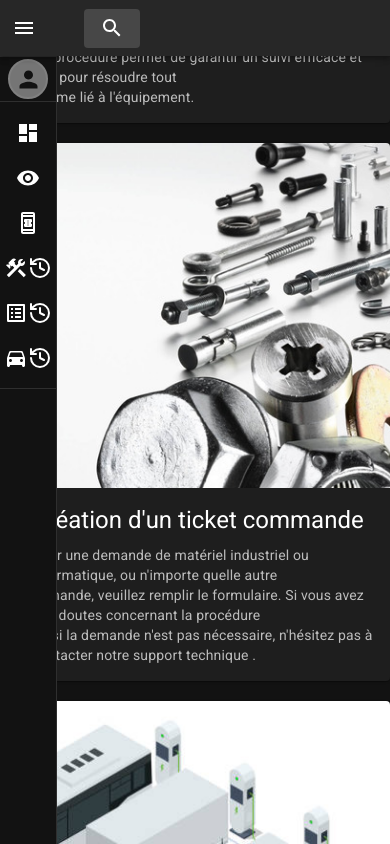
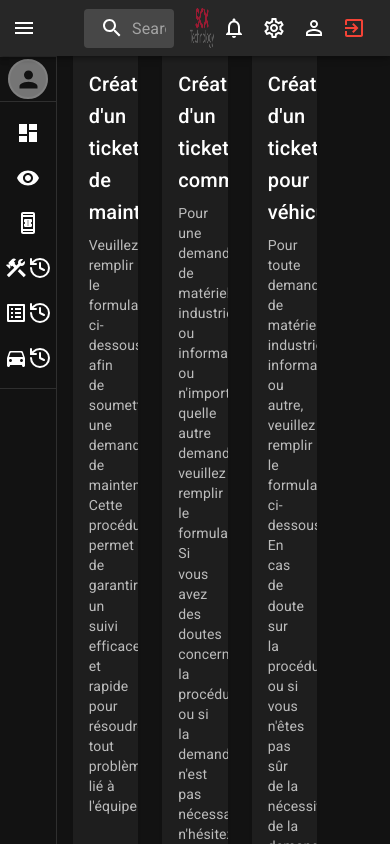
Before and after one commit to fakhirbadr/Maintenance-4.0, a React (Vite) app: page / in a window 390 px wide. Built offline with nearby package versions, Linux system fonts and the light colour scheme.

Commit message:
Update server / size component / emplacement logo

```diff
--- a/src/components/TopBar.jsx
+++ b/src/components/TopBar.jsx
@@ -114,13 +114,14 @@ export default function TopBar({ open, handleDrawerOpen, setMode }) {
             inputProps={{ "aria-label": "search" }}
           />
         </Search>
-        <div className="ml-[670px]">
+        {/* Ajouter un espace flexible de chaque côté de l'image */}
+        <Box flexGrow={8} display="flex" justifyContent="center">
           <img
             src={myImage}
             alt="Your description"
             style={{ height: "40px", width: "98px" }}
           />
-        </div>
+        </Box>
         <Box flexGrow={1} />
         <Stack direction={"row"}>
           {theme.palette.mode === "light" ? (
--- a/src/pages/besoin/listeBesoin.jsx
+++ b/src/pages/besoin/listeBesoin.jsx
@@ -105,7 +105,7 @@ const ListeBesoin = () => {
   const handleUpdateFourniture = async () => {
     try {
       await axios.patch(
-        `https://maintenance-4-0-backend-9.onrender.com/api/v1/fournitureRoutes/${selectedFourniture._id}`,
+        `https://backend-v1-e3bx.onrender.com/api/v1/fournitureRoutes/${selectedFourniture._id}`,
         {
           name: updatedName,
           categorie: updatedCategorie,
--- a/src/pages/demande_ticket/Ticket.jsx
+++ b/src/pages/demande_ticket/Ticket.jsx
@@ -11,6 +11,7 @@ import myImage from "./4.jpg"; // Adjust the path according to where the image i
 import myImage2 from "./3.jpg"; // Adjust the path according to where the image is located.
 import myImage5 from "./5.jpg"; // Adjust the path according to where the image is located.
 import ModelVehicule from "./ModelVehicule";
+import { Grid } from "@mui/material";
 
 const Ticket = () => {
   const [openMaintenance, setOpenMaintenance] = useState(false); // State to handle maintenance modal
@@ -43,98 +44,106 @@ const Ticket = () => {
     <>
       <Location />
       <div className="fixed flex justify-center items-center inset-0 bg-black z-50 bg-opacity-0">
-        <div className="flex justify-center items-center space-x-4 flex-col gap-y-5 md:flex-row w-full">
+        <div className="px-7 flex justify-center items-center space-x-4 flex-col gap-y-5 md:flex-row w-full">
           {/* Card for maintenance ticket */}
-          <div>
-            <Card sx={{ maxWidth: 1045, maxHeight: 1100 }}>
+          <Grid container spacing={3} justifyContent="center">
+            {/* Card for maintenance ticket */}
+            <Grid item xs={3} sm={3} md={3}>
+              <Card sx={{ maxWidth: "100%", height: "100%" }}>
                 <CardActionArea onClick={handleOpenMaintenance}>
-                {/* Trigger modal for maintenance */}
                   <CardMedia
                     component="img"
                     image={myImage2}
-                  alt="green iguana"
+                    alt="Création d'un ticket de maintenance"
                     sx={{
-                    height: "345px",
-                    width: "600px",
+                      height: 200,
                       objectFit: "cover",
                     }}
                   />
                   <CardContent>
-                  <Typography gutterBottom variant="h5" component="div">
+                    <Typography gutterBottom variant="h6" component="div">
                       Création d'un ticket de maintenance
                     </Typography>
-                  <Typography variant="body2" sx={{ color: "text.secondary" }}>
-                    Veuillez remplir le formulaire ci-dessous afin de soumettre
-                    une demande de maintenance.
-                    <br /> Cette procédure permet de garantir un suivi efficace
-                    et rapide pour résoudre tout
+                    <Typography
+                      variant="body2"
+                      sx={{ color: "text.secondary" }}
+                    >
+                      Veuillez remplir le formulaire ci-dessous afin de
+                      soumettre une demande de maintenance.
+                      <br /> Cette procédure permet de garantir un suivi
+                      efficace et rapide pour résoudre tout
                       <br /> problème lié à l'équipement.
                     </Typography>
                   </CardContent>
                 </CardActionArea>
               </Card>
-          </div>
+            </Grid>
 
             {/* Card for supplies ticket */}
-          <div>
-            <Card sx={{ maxWidth: 1045, maxHeight: 1100 }}>
+            <Grid item xs={3} sm={3} md={3}>
+              <Card sx={{ maxWidth: "100%", height: "100%" }}>
                 <CardActionArea onClick={handleOpenFourniture}>
-                {/* Trigger modal for fourniture */}
                   <CardMedia
                     component="img"
                     image={myImage}
-                  alt="green iguana"
+                    alt="Création d'un ticket commande"
                     sx={{
-                    height: "345px",
-                    width: "600px",
+                      height: 200,
                       objectFit: "cover",
                     }}
                   />
                   <CardContent>
-                  <Typography gutterBottom variant="h5" component="div">
+                    <Typography gutterBottom variant="h6" component="div">
                       Création d'un ticket commande
                     </Typography>
-                  <Typography variant="body2" sx={{ color: "text.secondary" }}>
-                    Pour une demande de matériel industriel ou informatique, ou
-                    n'importe quelle autre
-                    <br /> demande, veuillez remplir le formulaire. Si vous avez
-                    des doutes concernant la procédure
-                    <br /> ou si la demande n'est pas nécessaire, n'hésitez pas
-                    à contacter notre support technique .
+                    <Typography
+                      variant="body2"
+                      sx={{ color: "text.secondary" }}
+                    >
+                      Pour une demande de matériel industriel ou informatique,
+                      ou n'importe quelle autre
+                      <br /> demande, veuillez remplir le formulaire. Si vous
+                      avez des doutes concernant la procédure
+                      <br /> ou si la demande n'est pas nécessaire, n'hésitez
+                      pas à contacter notre support technique.
                     </Typography>
                   </CardContent>
                 </CardActionArea>
               </Card>
-          </div>
-          <div>
-            <Card sx={{ maxWidth: 1045, maxHeight: 1100 }}>
+            </Grid>
+
+            {/* Card for vehicle ticket */}
+            <Grid item xs={3} sm={3} md={3}>
+              <Card sx={{ maxWidth: "100%", height: "100%" }}>
                 <CardActionArea onClick={handleOpenvehiculee}>
-                {/* Trigger modal for fourniture */}
                   <CardMedia
                     component="img"
                     image={myImage5}
-                  alt="green iguana"
+                    alt="Création d'un ticket pour véhicule"
                     sx={{
-                    height: "345px",
-                    width: "600px",
+                      height: 200,
                       objectFit: "cover",
                     }}
                   />
                   <CardContent>
-                  <Typography gutterBottom variant="h5" component="div">
-                    Création d'un ticket pour véhicule{" "}
+                    <Typography gutterBottom variant="h6" component="div">
+                      Création d'un ticket pour véhicule
                     </Typography>
-                  <Typography variant="body2" sx={{ color: "text.secondary" }}>
-                    Pour toute demande de matériel industriel, informatique, ou
-                    autre, veuillez remplir le <br /> formulaire ci-dessous. En
-                    cas de doute sur la procédure ou si vous n'êtes pas sûr{" "}
-                    <br /> de la nécessité de la demande, n'hésitez pas à
-                    demander de l'aide.
+                    <Typography
+                      variant="body2"
+                      sx={{ color: "text.secondary" }}
+                    >
+                      Pour toute demande de matériel industriel, informatique,
+                      ou autre, veuillez remplir le <br /> formulaire
+                      ci-dessous. En cas de doute sur la procédure ou si vous
+                      n'êtes pas sûr <br /> de la nécessité de la demande,
+                      n'hésitez pas à demander de l'aide.
                     </Typography>
                   </CardContent>
                 </CardActionArea>
               </Card>
-          </div>
+            </Grid>
+          </Grid>
         </div>
       </div>
 
--- a/src/pages/parametre/Parametre.jsx
+++ b/src/pages/parametre/Parametre.jsx
@@ -279,7 +279,7 @@ function UpdateAccountForm() {
 
   useEffect(() => {
     axios
-      .get("http://localhost:3000/api/v1/users/user")
+      .get("https://backend-v1-e3bx.onrender.com/api/v1/users/user")
       .then((response) => {
         console.log(response.data); // Log the API response to inspect its structure
         if (Array.isArray(response.data)) {
@@ -300,7 +300,7 @@ function UpdateAccountForm() {
 
     // Récupérer les informations des actifs
     axios
-      .get("http://localhost:3000/api/actifs", {
+      .get("https://backend-v1-e3bx.onrender.com/api/actifs", {
         params: { ids: uniqueActifIds.join(",") }, // Passer les ids des actifs dans la requête
       })
       .then((response) => {
@@ -332,7 +332,7 @@ function UpdateAccountForm() {
   const handleDelete = async (userId) => {
     try {
       const response = await axios.delete(
-        `http://localhost:3000/api/v1/users/delete/${userId}`
+        `https://backend-v1-e3bx.onrender.com/api/v1/users/delete/${userId}`
       );
 
       if (response.status === 200) {
@@ -353,16 +353,19 @@ function UpdateAccountForm() {
   const handleSave = () => {
     // Exemple d'appel à une API pour mettre à jour l'utilisateur
     axios
-      .put(`http://localhost:3000/api/v1/users/users/${selectedUser._id}`, {
-        ...selectedUser,
-      })
+      .put(
+        `https://backend-v1-e3bx.onrender.com/api/v1/users/users/${selectedUser._id}`,
+        {
+          ...selectedUser,
+        }
+      )
       .then((response) => {
         console.log("User updated successfully:", response.data);
         alert("Utilisateur mis à jour avec succès.");
         setOpen(false);
         // Rafraîchir la liste des utilisateurs
         axios
-          .get("http://localhost:3000/api/v1/users/user")
+          .get("https://backend-v1-e3bx.onrender.com/api/v1/users/user")
           .then((response) => setUsers(response.data));
       })
       .catch((error) => {
--- a/src/pages/ticket_maitenance/ticketMaintenance.jsx
+++ b/src/pages/ticket_maitenance/ticketMaintenance.jsx
@@ -42,7 +42,7 @@ const TicketMaintenance = () => {
     const fetchData = async () => {
       try {
         const response = await axios.get(
-          "https://maintenance-4-0-backend-9.onrender.com/api/v1/ticketMaintenance?isClosed=false"
+          "https://backend-v1-e3bx.onrender.com/api/v1/ticketMaintenance?isClosed=false"
         );
         setRows(response.data);
       } catch (error) {
@@ -91,7 +91,7 @@ const TicketMaintenance = () => {
   const handleSubmitUpdate = async () => {
     try {
       const response = await axios.patch(
-        `https://maintenance-4-0-backend-9.onrender.com/api/v1/ticketMaintenance/${updatedTicket._id}`,
+        `https://backend-v1-e3bx.onrender.com/api/v1/ticketMaintenance/${updatedTicket._id}`,
         updatedTicket
       );
       if (response.status === 200) {
@@ -114,7 +114,7 @@ const TicketMaintenance = () => {
 
       // Close the ticket first
       const response = await axios.patch(
-        `https://maintenance-4-0-backend-9.onrender.com/api/v1/ticketMaintenance/${rowData._id}`,
+        `https://backend-v1-e3bx.onrender.com/api/v1/ticketMaintenance/${rowData._id}`,
         { isClosed: true, dateCloture: currentDate.toISOString() } // Update the ticket with the closure date
       );
 
--- a/src/pages/ticket_maitenance/updateModel.jsx
+++ b/src/pages/ticket_maitenance/updateModel.jsx
@@ -23,7 +23,7 @@ const UpdateModel = ({ open, onClose, ticket, onFieldChange, onSubmit }) => {
       };
       // Faites un appel PATCH pour mettre à jour le ticket sur le serveur
       const response = await axios.patch(
-        `https://maintenance-4-0-backend-9.onrender.com/api/v1/ticketMaintenance/${ticket._id}`,
+        `https://backend-v1-e3bx.onrender.com/api/v1/ticketMaintenance/${ticket._id}`,
         updatedTicketData
       );
 
```
Lines whose indentation alone changed are shown as unchanged.
